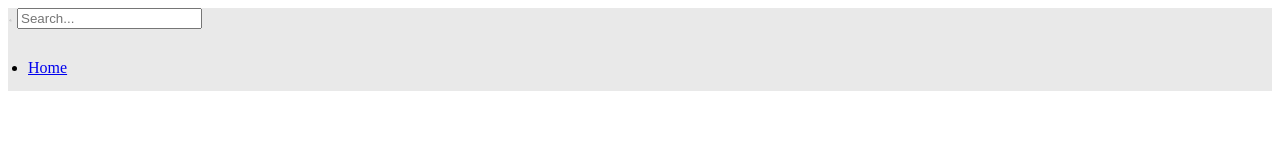
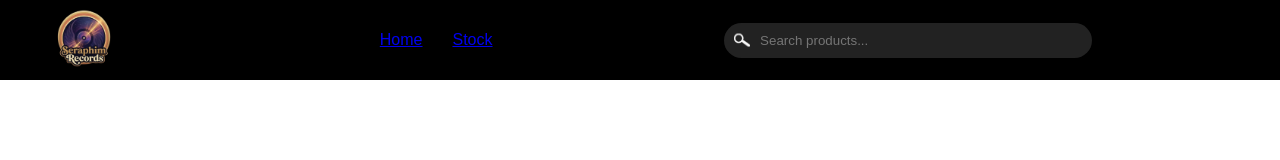
Before and after one commit to kshitij406/RecordStore, a plain HTML site: page home.html in a window 1280 px wide. Drawn offline with Linux system fonts and the light colour scheme.

Commit message:
Refining Navbar and adding DTD to XML Files

```diff
--- a/home.html
+++ b/home.html
@@ -2,7 +2,7 @@
 <html>
 <head>
   <meta charset="UTF-8"/>
-  <meta name="viewport" content="width=device-width, initial-scale=1.0"/>
+  <meta name="viewport" content="width=device-width, initial-scale=1, minimum-scale=1">
   <title>Home Page</title>
   <link rel="stylesheet" href="styles.css"/>
 </head>
@@ -10,17 +10,32 @@
 <body>
   <nav class="topnav">
 
-    <!-- Search Bar -->
-    <div class="searchbar">
-      <img src="images/search-icon.png" alt="Search Icon" class="search-icon">
-      <input type="text" placeholder="Search..." class="search-input">
+    <!-- Logo -->
+    <div class="logo">
+      <a href="home.html"><img src="images/logo.png" alt="Logo" class="logo-image"></a>
     </div>
 
     <!-- Navigation Links -->
-    <ul class="navbar">
+    <ul class="nav-links">
       <li><a href="home.html">Home</a></li>
+      <li><a href="home.html">Stock</a></li>
     </ul>
 
+    <!-- Search Bar -->
+    <div class="searchbar">
+      <img src="images/search-icon(white).png" alt="Search Icon" class="search-icon">
+      <input type="text" placeholder="Search products..." class="search-input">
+    </div>
+
   </nav>
+
+  <div class="content">
+    <div class="records">
+
+    </div>
+    <div class="extra-content">
+
+    </div>
+  </div>
 </body>
 </html>
--- a/styles.css
+++ b/styles.css
@@ -1,20 +1,67 @@
-.topnav {
-  background-color: #e9e9e9;
+body {
+  font-family: Arial, sans-serif;
+  margin: 0;
+  padding: 0;
 }
 
-.search {
+/* Top Navigation Bar */
+.topnav {
+  position: fixed;
+  top: 0;
+  left: 0;
   width: 100%;
-  padding: 10px;
-  box-sizing: border-box;
-  margin-left: 250px;
-}
-.navbar {
-  display: flex;
-  justify-content: space-between;
-  padding: 14px 20px;
+  height: 80px;
+
+  background-color: black;
+  display: grid;
+
+  /* logo | nav links | search */
+  grid-template-columns: auto 1fr 1fr;
+
+  align-items: center;
+  padding: 0 20px;
+  z-index: 1000;
 }
 
-.search-icon {
-  width: 5px;
-  height: 5px;
+/* Logo */
+.logo-image {
+  height: 70px;
+  width: auto;
 }
+
+/* Search Bar */
+.searchbar {
+  position: relative;
+  width: 100%;
+  max-width: 320px;
+}
+
+
+.searchbar .search-icon {
+  position: absolute;
+  top: 50%;
+  left: 10px;
+  transform: translateY(-50%);
+  width: 16px;
+}
+
+.search-input {
+  width: 100%;
+  padding: 10px 12px 10px 36px;
+  border: none;
+  border-radius: 20px;
+  outline: none;
+  background-color: #222;
+  color: white;
+}
+
+
+.nav-links {
+  display: flex;
+  gap: 30px;
+  justify-content: center;
+  align-items: center;
+  margin: 0;
+  padding: 0;
+  list-style: none;
+}
```
Also changed, not shown: records.xml (+7 -0 lines), top_records.xml (added, +56 -0 lines), top_tracks.xml (deleted, +0 -53 lines), images/logo.jpg (added), images/logo.png (added), images/search-icon(white).png (added), 4 other files.
